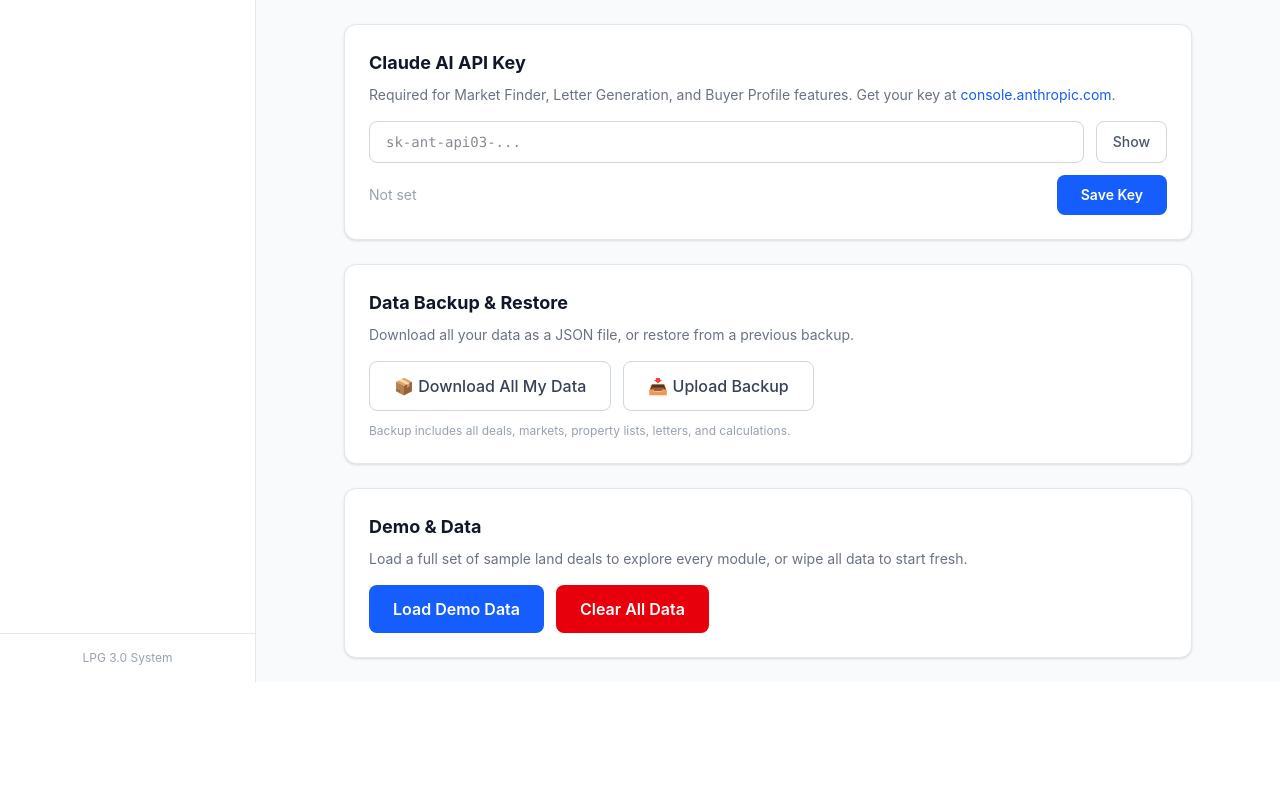
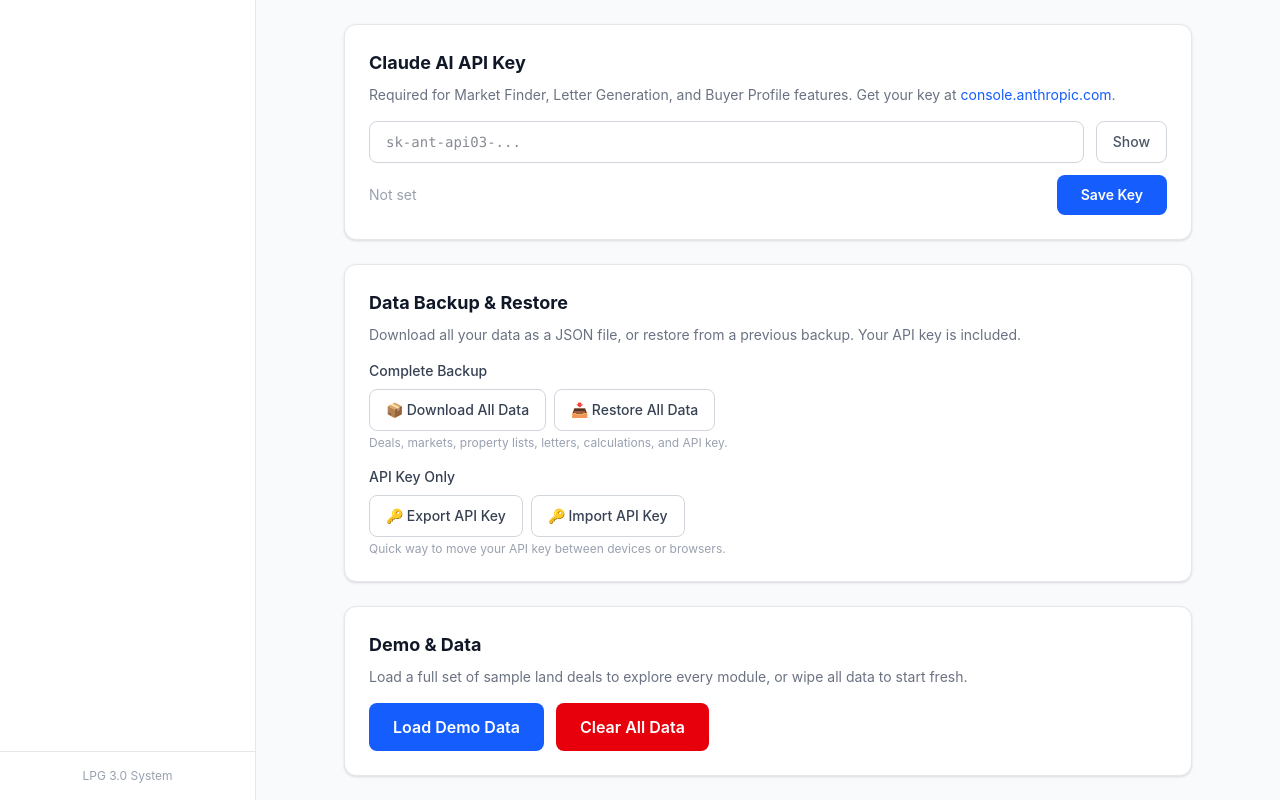
Before and after one commit to nestorpabon/SweetDealDecisionEngine, a React (Vite) app: page /settings in a window 1280 px wide. Shown: the part 1019-1819 px from the top of the page. Before the commit the page ends 1701 px from the top, so only its background shows below. Built offline with nearby package versions, Linux system fonts and the light colour scheme.

Commit message:
feat: add API key export/import to Backup & Restore

```diff
--- a/src/pages/Settings.jsx
+++ b/src/pages/Settings.jsx
@@ -428,11 +428,14 @@ export default function Settings() {
         <div className="bg-white rounded-xl shadow-sm border border-gray-200 p-6">
           <h2 className="text-lg font-bold text-gray-900 mb-2">Data Backup & Restore</h2>
           <p className="text-sm text-gray-500 mb-4">
-            Download all your data as a JSON file, or restore from a previous backup.
+            Download all your data as a JSON file, or restore from a previous backup. Your API key is included.
           </p>
 
-          <div className="flex flex-wrap gap-3">
-            {/* Download backup */}
+          <div className="space-y-4">
+            {/* Full backup/restore */}
+            <div>
+              <h3 className="text-sm font-medium text-gray-700 mb-2">Complete Backup</h3>
+              <div className="flex flex-wrap gap-2">
                 <button
                   type="button"
                   onClick={() => {
@@ -443,16 +446,15 @@ export default function Settings() {
                     link.download = `sdde_backup_${new Date().toISOString().slice(0, 10)}.json`;
                     link.click();
                     URL.revokeObjectURL(link.href);
-                console.log('⬇️ Backup downloaded');
+                    console.log('⬇️ Full backup downloaded');
                   }}
-              className="border border-gray-300 hover:bg-gray-50 text-gray-700 font-medium px-6 py-3 rounded-lg transition-colors"
+                  className="border border-gray-300 hover:bg-gray-50 text-gray-700 font-medium px-4 py-2.5 rounded-lg transition-colors text-sm"
                 >
-              📦 Download All My Data
+                  📦 Download All Data
                 </button>
 
-            {/* Upload restore */}
-            <label className="border border-gray-300 hover:bg-gray-50 text-gray-700 font-medium px-6 py-3 rounded-lg transition-colors cursor-pointer">
-              📥 Upload Backup
+                <label className="border border-gray-300 hover:bg-gray-50 text-gray-700 font-medium px-4 py-2.5 rounded-lg transition-colors cursor-pointer text-sm">
+                  📥 Restore All Data
                   <input
                     type="file"
                     accept=".json"
@@ -478,10 +480,71 @@ export default function Settings() {
                   />
                 </label>
               </div>
+              <p className="text-xs text-gray-400 mt-1">Deals, markets, property lists, letters, calculations, and API key.</p>
+            </div>
 
-          <p className="text-xs text-gray-400 mt-3">
-            Backup includes all deals, markets, property lists, letters, and calculations.
-          </p>
+            {/* API key only */}
+            <div>
+              <h3 className="text-sm font-medium text-gray-700 mb-2">API Key Only</h3>
+              <div className="flex flex-wrap gap-2">
+                <button
+                  type="button"
+                  onClick={() => {
+                    const settings = loadSettings() || {};
+                    if (!settings.claude_api_key) {
+                      alert('No API key to export. Please save an API key first.');
+                      return;
+                    }
+                    const keyData = { claude_api_key: settings.claude_api_key };
+                    const blob = new Blob([JSON.stringify(keyData, null, 2)], { type: 'application/json' });
+                    const link = document.createElement('a');
+                    link.href = URL.createObjectURL(blob);
+                    link.download = `api_key_${new Date().toISOString().slice(0, 10)}.json`;
+                    link.click();
+                    URL.revokeObjectURL(link.href);
+                    console.log('🔑 API key exported');
+                  }}
+                  className="border border-gray-300 hover:bg-gray-50 text-gray-700 font-medium px-4 py-2.5 rounded-lg transition-colors text-sm"
+                >
+                  🔑 Export API Key
+                </button>
+
+                <label className="border border-gray-300 hover:bg-gray-50 text-gray-700 font-medium px-4 py-2.5 rounded-lg transition-colors cursor-pointer text-sm">
+                  🔑 Import API Key
+                  <input
+                    type="file"
+                    accept=".json"
+                    className="hidden"
+                    onChange={(e) => {
+                      const file = e.target.files[0];
+                      if (!file) return;
+                      const reader = new FileReader();
+                      reader.onload = (ev) => {
+                        try {
+                          const keyData = JSON.parse(ev.target.result);
+                          if (!keyData.claude_api_key) {
+                            alert('Invalid API key file. Please select a valid API key export file.');
+                            return;
+                          }
+                          const existing = loadSettings() || {};
+                          saveSettings({ ...existing, claude_api_key: keyData.claude_api_key });
+                          setApiKey(keyData.claude_api_key);
+                          setApiKeySaved(true);
+                          alert('API key imported successfully.');
+                          console.log('🔑 API key imported');
+                        } catch {
+                          alert('Invalid file. Please select a valid API key export file.');
+                        }
+                      };
+                      reader.readAsText(file);
+                      e.target.value = '';
+                    }}
+                  />
+                </label>
+              </div>
+              <p className="text-xs text-gray-400 mt-1">Quick way to move your API key between devices or browsers.</p>
+            </div>
+          </div>
         </div>
 
         {/* --- Demo & Data Card --- */}
```
Lines whose indentation alone changed are shown as unchanged.
